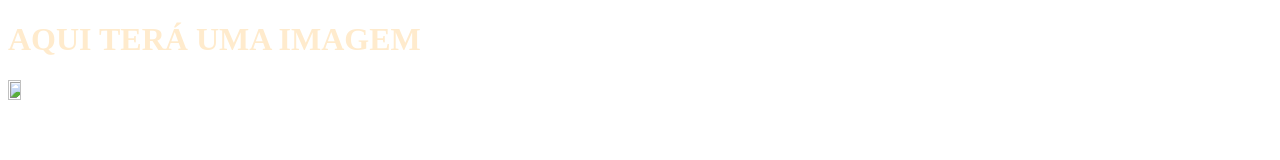
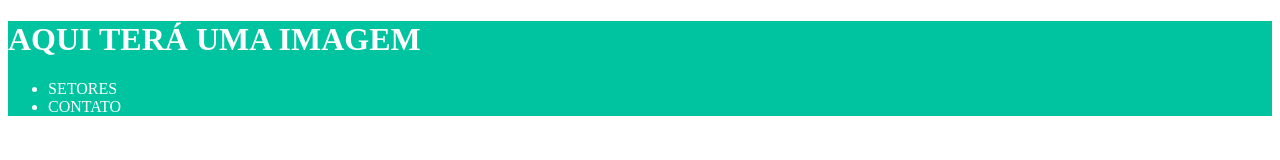
Before and after one commit to FBruniera/FBruniera, a plain HTML site: page index.html in a window 1280 px wide. Drawn offline with Linux system fonts and the light colour scheme.

Commit message:
substitui html e css corretamente

```diff
--- a/index.html
+++ b/index.html
@@ -6,8 +6,13 @@
     <link rel="stylesheet" href="style.css">
     <title>Document</title>
 </head>
-    <body>
+<body>
+    <header>
         <h1>AQUI TERÁ UMA IMAGEM</h1>
-        <img src="">
-    </body>
+        <ul>
+            <li>SETORES</li>
+            <li>CONTATO</li>
+        </ul>
+    </header>
+</body>
 </html>
--- a/style.css
+++ b/style.css
@@ -1,5 +1,6 @@
-body {
-    color: blanchedalmond;
+header {
+    background-color: #00C4A0;
+    color: white;
 }
 
 .cabecalho{
```
